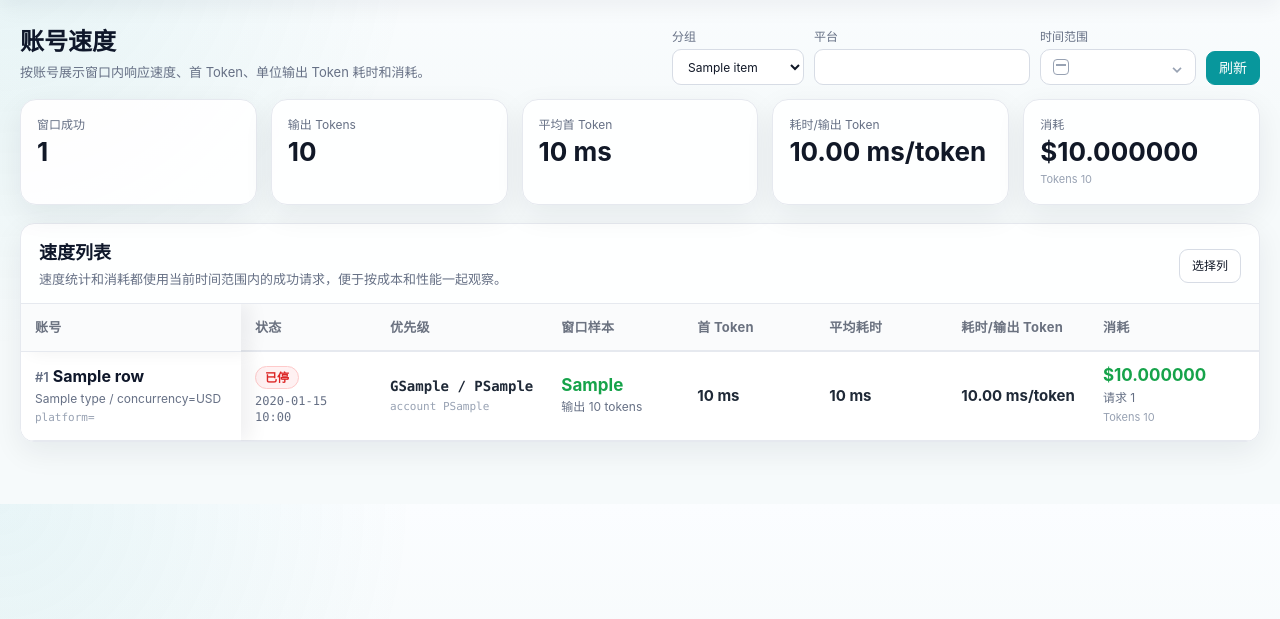
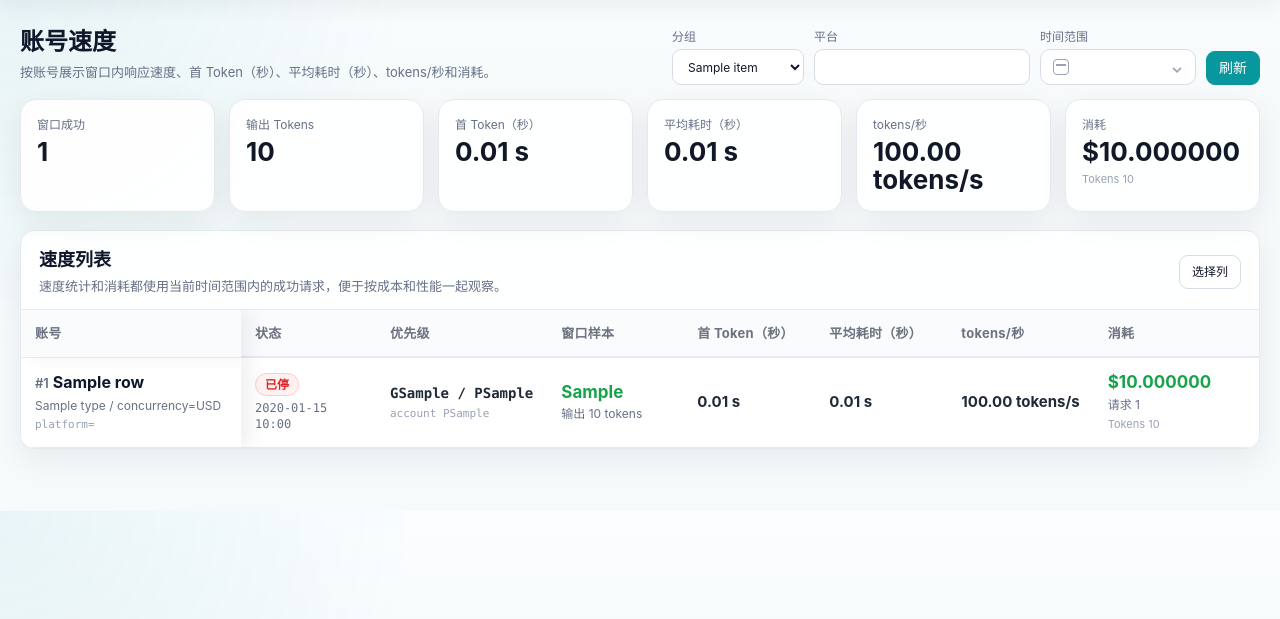
Before and after one commit to lich13/sub2api-ops-companion, a FastAPI app: template app/templates/speed.html in a window 1280 px wide. Shown: the part 65-684 px from the top of the page. Run offline with FastAPI, Linux system fonts and the light colour scheme; the template is opened without the code that fills it: most values are stand-ins (such as "Sample title", 1, 10 or a date in 2020).

Commit message:
Show speed metrics in seconds

```diff
--- a/app/main.py
+++ b/app/main.py
@@ -564,6 +564,7 @@ def build_speed_dashboard(rows: list[dict[str, Any]]) -> dict[str, Any]:
         "success_count": sum(int(row.get("success_window") or 0) for row in rows),
         "output_tokens": sum(int(row.get("output_tokens_window") or 0) for row in rows),
         "avg_first_token_ms": weighted_average(rows, "avg_first_token_ms"),
+        "avg_duration_ms": weighted_average(rows, "avg_duration_ms"),
         "avg_ms_per_output_token": weighted_average(rows, "avg_ms_per_output_token"),
         "usage_total_cost": sum(float(row.get("usage_total_cost") or 0) for row in rows),
         "usage_total_tokens": sum(int(row.get("usage_total_tokens") or 0) for row in rows),
--- a/app/templates/speed.html
+++ b/app/templates/speed.html
@@ -1,17 +1,17 @@
 {% extends "base.html" %}
 {% from "time_range_picker.html" import time_range_picker %}
 {% block content %}
-{% macro ms_value(value) %}
-  {% if value is not none %}{{ "%.0f"|format(value) }} ms{% else %}-{% endif %}
+{% macro seconds_value(value) %}
+  {% if value is not none %}{{ "%.2f"|format(value / 1000) }} s{% else %}-{% endif %}
 {% endmacro %}
-{% macro token_ms_value(value) %}
-  {% if value is not none %}{{ "%.2f"|format(value) }} ms/token{% else %}-{% endif %}
+{% macro tokens_per_second_value(value) %}
+  {% if value is not none and value > 0 %}{{ "%.2f"|format(1000 / value) }} tokens/s{% else %}-{% endif %}
 {% endmacro %}
 
 <section class="page-title">
   <div>
     <h2>账号速度</h2>
-    <p>按账号展示窗口内响应速度、首 Token、单位输出 Token 耗时和消耗。</p>
+    <p>按账号展示窗口内响应速度、首 Token（秒）、平均耗时（秒）、tokens/秒和消耗。</p>
   </div>
   <form class="filters inline" method="get" action="{{ base_path }}/speed">
     <label>分组
@@ -39,12 +39,16 @@
     <strong>{{ dashboard.output_tokens | int_commas }}</strong>
   </div>
   <div class="metric-card">
-    <span>平均首 Token</span>
-    <strong>{{ ms_value(dashboard.avg_first_token_ms) }}</strong>
+    <span>首 Token（秒）</span>
+    <strong>{{ seconds_value(dashboard.avg_first_token_ms) }}</strong>
   </div>
   <div class="metric-card">
-    <span>耗时/输出 Token</span>
-    <strong>{{ token_ms_value(dashboard.avg_ms_per_output_token) }}</strong>
+    <span>平均耗时（秒）</span>
+    <strong>{{ seconds_value(dashboard.avg_duration_ms) }}</strong>
+  </div>
+  <div class="metric-card">
+    <span>tokens/秒</span>
+    <strong>{{ tokens_per_second_value(dashboard.avg_ms_per_output_token) }}</strong>
   </div>
   <div class="metric-card">
     <span>消耗</span>
@@ -67,9 +71,9 @@
           <label><input type="checkbox" class="column-toggle" data-table="account-speed" data-column="state" checked />状态</label>
           <label><input type="checkbox" class="column-toggle" data-table="account-speed" data-column="priority" checked />优先级</label>
           <label><input type="checkbox" class="column-toggle" data-table="account-speed" data-column="traffic" checked />窗口样本</label>
-          <label><input type="checkbox" class="column-toggle" data-table="account-speed" data-column="first-token" checked />首 Token</label>
-          <label><input type="checkbox" class="column-toggle" data-table="account-speed" data-column="duration" checked />平均耗时</label>
-          <label><input type="checkbox" class="column-toggle" data-table="account-speed" data-column="token-speed" checked />耗时/输出 Token</label>
+          <label><input type="checkbox" class="column-toggle" data-table="account-speed" data-column="first-token" checked />首 Token（秒）</label>
+          <label><input type="checkbox" class="column-toggle" data-table="account-speed" data-column="duration" checked />平均耗时（秒）</label>
+          <label><input type="checkbox" class="column-toggle" data-table="account-speed" data-column="token-speed" checked />tokens/秒</label>
           <label><input type="checkbox" class="column-toggle" data-table="account-speed" data-column="usage" checked />消耗</label>
           <label><input type="checkbox" class="column-toggle" data-table="account-speed" data-column="last-success" checked />最近成功</label>
           <button type="button" class="link-button columns-reset" data-table="account-speed">重置列</button>
@@ -85,9 +89,9 @@
           <th data-col="state">状态</th>
           <th data-col="priority">优先级</th>
           <th data-col="traffic">窗口样本</th>
-          <th data-col="first-token">首 Token</th>
-          <th data-col="duration">平均耗时</th>
-          <th data-col="token-speed">耗时/输出 Token</th>
+          <th data-col="first-token">首 Token（秒）</th>
+          <th data-col="duration">平均耗时（秒）</th>
+          <th data-col="token-speed">tokens/秒</th>
           <th data-col="usage">消耗</th>
           <th data-col="last-success">最近成功</th>
         </tr>
@@ -121,13 +125,13 @@
               <div class="cell-sub">输出 {{ row.output_tokens_window | int_commas }} tokens</div>
             </td>
             <td data-col="first-token" class="speed-metric-cell">
-              <strong>{{ ms_value(row.avg_first_token_ms) }}</strong>
+              <strong>{{ seconds_value(row.avg_first_token_ms) }}</strong>
             </td>
             <td data-col="duration" class="speed-metric-cell">
-              <strong>{{ ms_value(row.avg_duration_ms) }}</strong>
+              <strong>{{ seconds_value(row.avg_duration_ms) }}</strong>
             </td>
             <td data-col="token-speed" class="speed-metric-cell">
-              <strong>{{ token_ms_value(row.avg_ms_per_output_token) }}</strong>
+              <strong>{{ tokens_per_second_value(row.avg_ms_per_output_token) }}</strong>
             </td>
             <td data-col="usage" class="money-cell">
               <strong class="cost-main">${{ "%.6f"|format(row.usage_total_cost or 0) }}</strong>
```
Also changed, not shown: tests/test_time_range_filters.py (+4 -2 lines), README.md.
